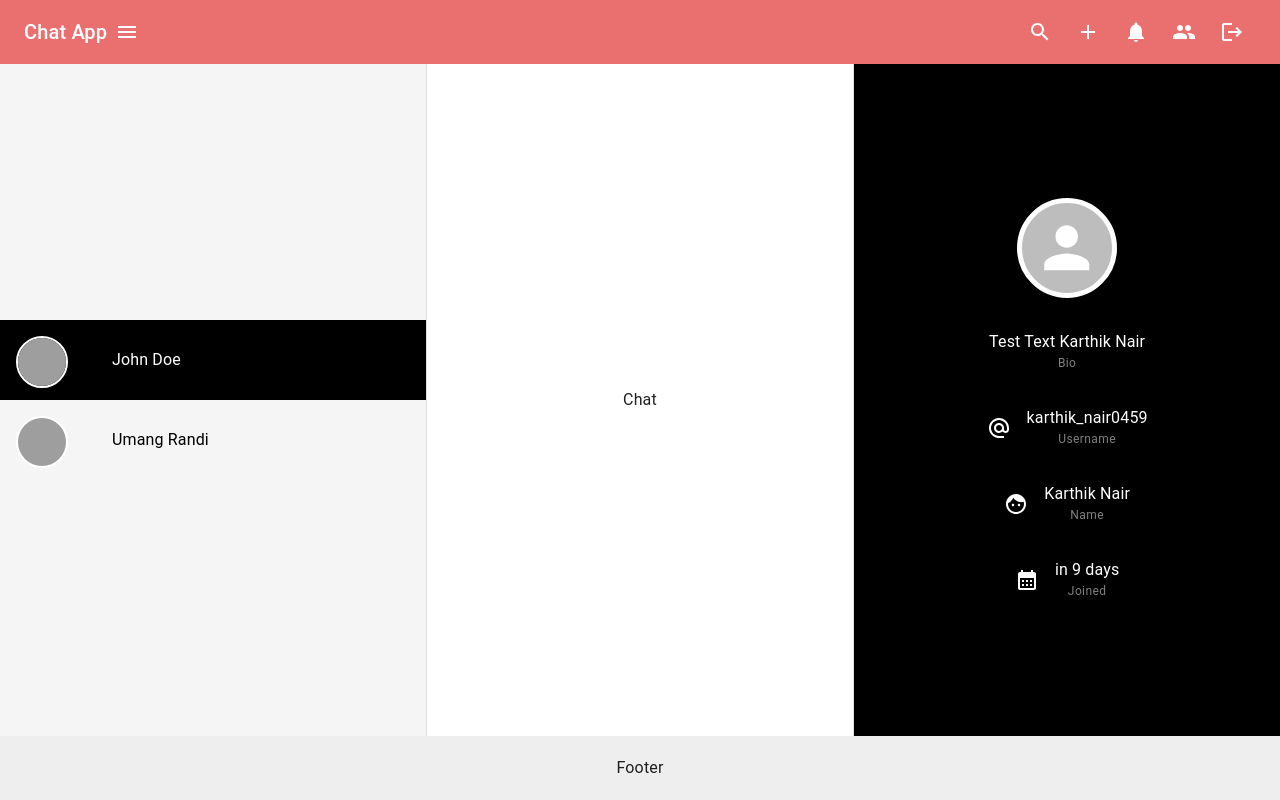
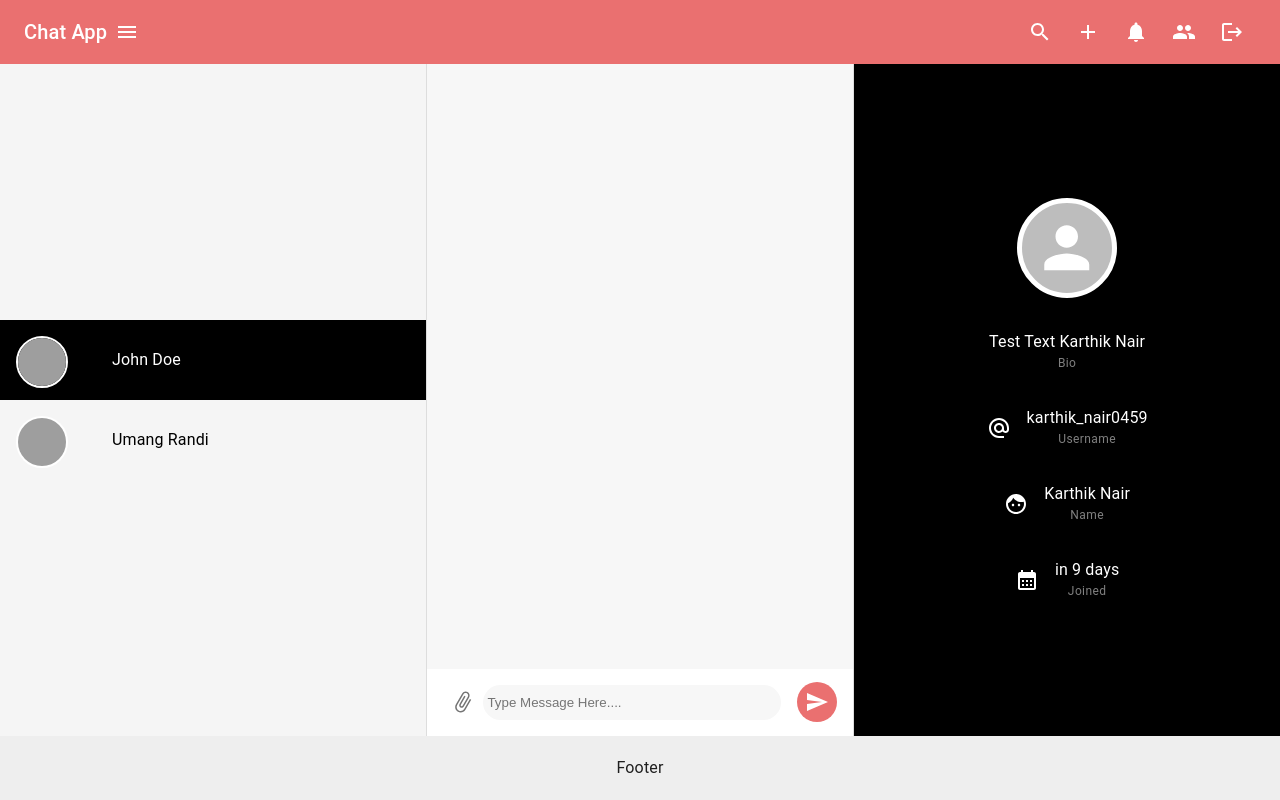
Before and after one commit to carti0459/ChatApp--FullStack-Project-, a React (Vite) app in the folder client/: page /chat/1 in a window 1280 px wide. Built offline with nearby package versions, Linux system fonts and the light colour scheme; grey boxes are pictures that could not be loaded.

Commit message:
Chat Section

```diff
--- a/client/src/components/specific/NewGroup.jsx
+++ b/client/src/components/specific/NewGroup.jsx
@@ -1,9 +1,72 @@
-import React from 'react'
+import React, { use, useState } from "react";
+import {
+  Button,
+  Dialog,
+  DialogTitle,
+  Stack,
+  TextField,
+  Typography,
+} from "@mui/material";
+import { sampleUsers } from "../../constants/sampleData";
+import UserItem from "../styles/shared/UserItem";
+import { useInputValidation } from "6pp";
 
 const NewGroup = () => {
+  const groupName = useInputValidation("");
+
+  const [members, setMembers] = useState(sampleUsers);
+  const [selectedMembers, setSelectedMembers] = useState([]);
+
+  const selectMemberHandler = (id) => {
+
+
+
+    setSelectedMembers((prev) =>
+      prev.includes(id)
+        ? prev.filter((currElement) => currElement !== id)
+        : [...prev, id]
+    );
+  };
+
+  const submitHandler = () => {};
+
+  const closeHandler = () => {};
+
+
   return (
-    <div>NewGroup</div>
-  )
-}
+    <Dialog open onClose={closeHandler}>
+      <Stack p={{ xs: "1rem", sm: "2rem" }} width={"25rem"} spacing={"2rem"}>
+        <DialogTitle textAlign={"center"} variant="h4">
+          New Group
+        </DialogTitle>
+
+        <TextField
+          label="Group Name"
+          value={groupName.value}
+          onChange={groupName.changeHandler}
+        />
+
+        <Typography variant="body1">Members</Typography>
+        <Stack>
+          {members.map((i) => (
+            <UserItem
+              user={i}
+              key={i._id}
+              handler={selectMemberHandler}
+              isAdded={selectedMembers.includes(i._id)}
+            />
+          ))}
+        </Stack>
+
+        <Stack direction={"row"} justifyContent={"space-evenly"}>
+          <Button variant="text" color="error">
+            Cancel
+          </Button>
+          <Button variant="contained">Create</Button>
+        </Stack>
+      </Stack>
+    </Dialog>
+  );
+};
 
 export default NewGroup;
--- a/client/src/components/specific/Notification.jsx
+++ b/client/src/components/specific/Notification.jsx
@@ -1,9 +1,74 @@
-import React from 'react'
+import React, { memo } from "react";
+import {
+  Avatar,
+  Button,
+  Dialog,
+  DialogTitle,
+  ListItem,
+  Stack,
+  Typography,
+} from "@mui/material";
+import { sampleNotifications } from "../../constants/sampleData";
 
 const Notification = () => {
+  const friendRequestHandler = ({ _id, accept }) => {};
   return (
-    <div>Notification</div>
-  )
-}
+    <Dialog open>
+      <Stack p={{ xs: "1rem", sm: "2rem" }} maxWidth={"25rem"}>
+        <DialogTitle>Notifications</DialogTitle>
+        {sampleNotifications.length > 0 ? (
+          sampleNotifications.map((sender, _id) => (
+            <NotificationItem
+              sender={sender}
+              _id={_id}
+              handler={friendRequestHandler}
+              key={_id}
+            />
+          ))
+        ) : (
+          <Typography textAlign={"center"}>0 Notifications</Typography>
+        )}
+      </Stack>
+    </Dialog>
+  );
+};
+
+const NotificationItem = memo(({ sender, _id, handler }) => {
+
+  const { name, avatar } = sender;
+  return (
+    <ListItem>
+      <Stack
+        direction={"row"}
+        alignItems={"center"}
+        spacing={"1rem"}
+        width={"100%"}
+      >
+        <Avatar />
+        <Typography
+          variant="body1"
+          sx={{
+            flexGlow: 1,
+            display: "-webkit-box",
+            WebkitLineClamp: 1,
+            WebkitBoxOrient: "vertical",
+            overflow: "hidden",
+            textOverflow: "ellipsis",
+            width: "100%",
+          }}
+        >
+          {`${name} sent you a friend request`}
+        </Typography>
+        <Stack direction={{
+          xs: "column",
+          sm: "row",
+        }}>
+          <Button onClick={() => handler({_id, accept: true })}>Accept</Button>
+          <Button color="error" onClick={() => handler({_id, accept: false })}>Reject</Button>
+        </Stack>
+      </Stack>
+    </ListItem>
+  );
+});
 
 export default Notification;
--- a/client/src/components/styles/StylesComponents.jsx
+++ b/client/src/components/styles/StylesComponents.jsx
@@ -1,5 +1,6 @@
 import { styled } from '@mui/material'
 import { Link as LinkComponent } from 'react-router-dom';
+import { grayColor } from '../../constants/color';
 
 // ...existing code...
 
@@ -23,3 +24,12 @@ export const Link = styled(LinkComponent)`
      background-color: #f0f0f0;
   }
 `;
+
+export const InputBox = styled("input")`
+width: 100%;
+height: 100%;
+border: none;
+outline: none;
+padding: 0.3rem;
+border-radius: 1.5rem;
+background-color: ${grayColor};`
--- a/client/src/components/styles/shared/UserItem.jsx
+++ b/client/src/components/styles/shared/UserItem.jsx
@@ -1,8 +1,8 @@
 import { Avatar, IconButton, ListItem, Stack, Typography } from "@mui/material";
 import React, { memo } from "react";
-import { Add as AddIcon } from "@mui/icons-material";
+import { Add as AddIcon , Remove as RemoveIcon} from "@mui/icons-material";
 
-const UserItem = ({ user, handler, handlerIsLoading }) => {
+const UserItem = ({ user, handler, handlerIsLoading, isAdded=false }) => {
   const { name, _id, avatar } = user;
   return (
     <ListItem>
@@ -31,16 +31,18 @@ const UserItem = ({ user, handler, handlerIsLoading }) => {
         <IconButton
           size="small"
           sx={{
-            bgcolor: "primary.main",
+            bgcolor: isAdded ? "error.main" : "primary.main",
             color: "white",
             "&:hover": {
-              bgcolor: "primary.dark",
+              bgcolor: isAdded ? "error.dark" :"primary.dark",
             },
           }}
           onClick={() => handler(_id)}
           disabled={handlerIsLoading}
         >
-          <AddIcon />
+          {
+            isAdded ? <RemoveIcon /> : <AddIcon />
+          }
         </IconButton>
       </Stack>
     </ListItem>
--- a/client/src/constants/color.js
+++ b/client/src/constants/color.js
@@ -1 +1,2 @@
 export const orange = "#ea7070";
+export const grayColor = "rgba(247,247,247,1)";
--- a/client/src/constants/sampleData.js
+++ b/client/src/constants/sampleData.js
@@ -19,16 +19,36 @@ export const sampleChats = [
   },
 ];
 
-
 export const sampleUsers = [
   {
-    avatar: "https://img.freepik.com/premium-vector/man-avatar-profile-picture-isolated-background-avatar-profile-picture-man_1293239-4841.jpg?semt=ais_hybrid&w=740",
+    avatar:
+      "https://img.freepik.com/premium-vector/man-avatar-profile-picture-isolated-background-avatar-profile-picture-man_1293239-4841.jpg?semt=ais_hybrid&w=740",
     name: "John Doe",
     _id: "1",
   },
   {
-    avatar: "https://img.freepik.com/premium-vector/man-avatar-profile-picture-isolated-background-avatar-profile-picture-man_1293239-4841.jpg?semt=ais_hybrid&w=740",
+    avatar:
+      "https://img.freepik.com/premium-vector/man-avatar-profile-picture-isolated-background-avatar-profile-picture-man_1293239-4841.jpg?semt=ais_hybrid&w=740",
     name: "Umang Randi",
     _id: "2",
   },
-]
+];
+
+export const sampleNotifications = [
+  {
+    sender: {
+      avatar:
+        "https://img.freepik.com/premium-vector/man-avatar-profile-picture-isolated-background-avatar-profile-picture-man_1293239-4841.jpg?semt=ais_hybrid&w=740",
+      name: "John Doe",
+    },
+    _id: "1",
+  },
+  {
+    sender: {
+      avatar:
+        "https://img.freepik.com/premium-vector/man-avatar-profile-picture-isolated-background-avatar-profile-picture-man_1293239-4841.jpg?semt=ais_hybrid&w=740",
+      name: "Umang Randi",
+    },
+    _id: "2",
+  },
+];
--- a/client/src/main.jsx
+++ b/client/src/main.jsx
@@ -6,8 +6,8 @@ import { CssBaseline } from "@mui/material";
 createRoot(document.getElementById("root")).render(
   <StrictMode>
     <CssBaseline />
-    <div onContextMenu={(e) => e.preventDefault()}>
+
       <App />
-    </div>
+
   </StrictMode>
 );
--- a/client/src/pages/Chat.jsx
+++ b/client/src/pages/Chat.jsx
@@ -1,10 +1,74 @@
-import React from 'react'
-import AppLayout from '../components/styles/layout/AppLayout';
+import React, { useRef } from "react";
+import AppLayout from "../components/styles/layout/AppLayout";
+import { IconButton, Stack } from "@mui/material";
+import { grayColor, orange } from "../constants/color";
+import {
+  AttachFile as AttachFileIcon,
+  Send as SendIcon,
+} from "@mui/icons-material";
+import { InputBox } from "../components/styles/StylesComponents";
 
 const Chat = () => {
+  const containerRef = useRef(null);
+
   return (
-    <div>Chat</div>
-  )
-}
+    <>
+      <Stack
+        ref={containerRef}
+        boxSizing={"border-box"}
+        padding={"1rem"}
+        spacing={"1rem"}
+        bgcolor={grayColor}
+        height={"90%"}
+        width="100%"
+        sx={{
+          overflowX: "hidden",
+          overflowY: "auto",
+        }}
+      >
+        {/* Messages Render */}
+      </Stack>
+      <form
+        style={{
+          height: "10%",
+          width: "100%",
+        }}
+      >
+        <Stack
+          direction="row"
+          height="100%"
+          padding="1rem"
+          alignItems="center"
+           // add spacing between items
+        >
+          <IconButton
+            sx={{
+              rotate: "30deg",
+            }}
+          >
+            <AttachFileIcon />
+          </IconButton>
+
+          <InputBox placeholder="Type Message Here...." style={{ flex: 1 }} />
+
+          <IconButton
+            type="submit"
+            sx={{
+              backgroundColor: orange,
+              color: "white",
+              marginLeft: "1rem",
+              padding: "0.5rem",
+              "&:hover": {
+                bgcolor: "error.dark",
+              },
+            }}
+          >
+            <SendIcon />
+          </IconButton>
+        </Stack>
+      </form>
+    </>
+  );
+};
 
 export default AppLayout(Chat);
--- a/client/src/pages/Home.jsx
+++ b/client/src/pages/Home.jsx
@@ -1,10 +1,15 @@
-import React from 'react'
-import AppLayout from '../components/styles/layout/AppLayout';
+import React from "react";
+import AppLayout from "../components/styles/layout/AppLayout";
+import { Box, Typography } from "@mui/material";
 
 const Home = () => {
   return (
-    <div>Home</div>
-  )
-}
+    <Box bgcolor={"gray"} height="100%" width="100%" display="flex" alignItems="center" justifyContent="center">
+      <Typography p={"2rem"} variant="h5" textAlign={"center"}>
+        Select a friend to Chat
+      </Typography>
+    </Box>
+  );
+};
 
 export default AppLayout(Home);
```
Also changed, not shown: client/src/components/dialogs/FileMenu.jsx (added, +10 -0 lines).
